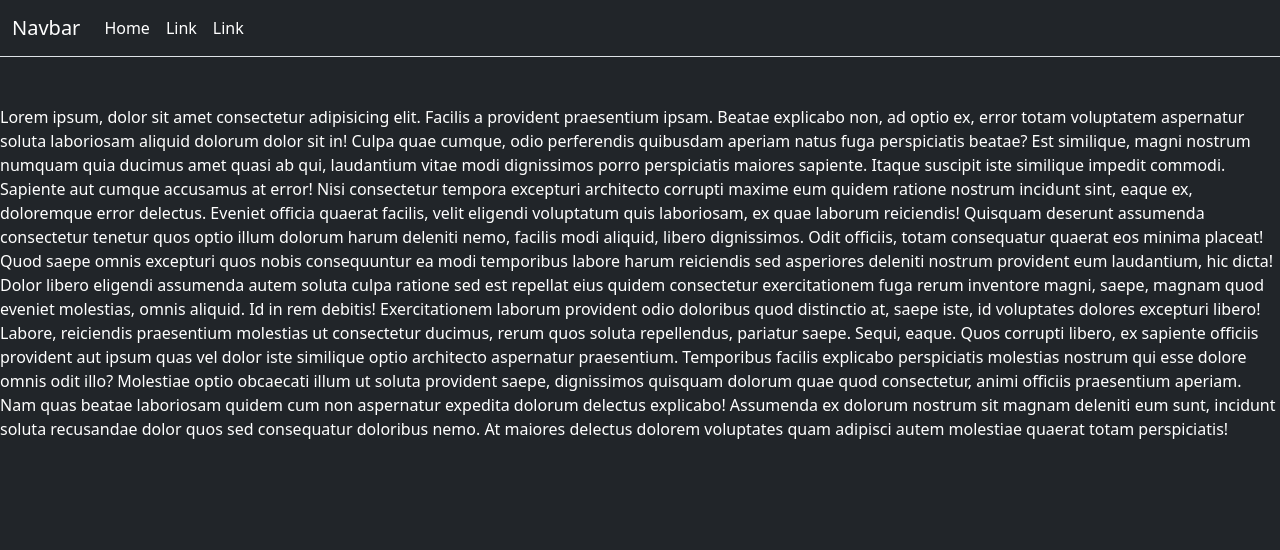
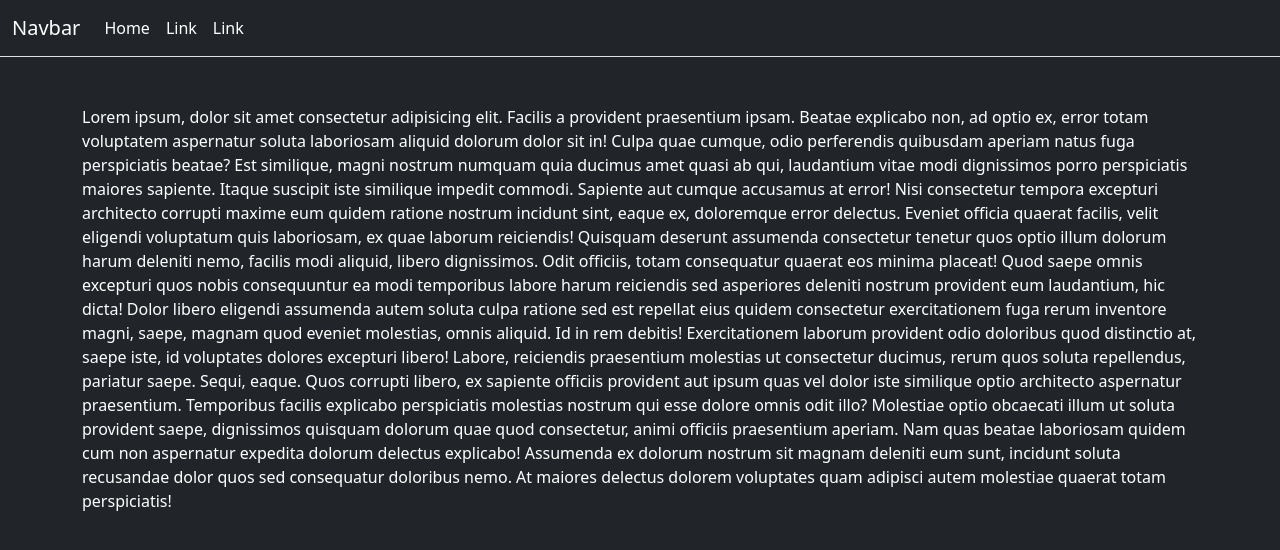
Before and after one commit to fabiogerritferrari/react-router, a React (Vite) app: page /About in a window 1280 px wide. Shown: the top 550 px of the page. Built offline with nearby package versions, Linux system fonts and the light colour scheme.

Commit message:
eliminata la classe container dalla homepage perche' applicata al component "DefaultLayout.jsx"

```diff
--- a/src/components/HomePage.jsx
+++ b/src/components/HomePage.jsx
@@ -1,7 +1,7 @@
 export default function HomePage() {
 
     return (
-        <div className="container">
+        <div>
             <div className="jumbotron bg-success text-success-emphasis mt-5 d-flex justify-content-center align-items-center">
                 <h1 className="text-center fs-1 fw-bold">Benvenuti nel mio store</h1>
             </div>
--- a/src/components/layout/DefaultLayout.jsx
+++ b/src/components/layout/DefaultLayout.jsx
@@ -9,7 +9,7 @@ export default function DefaultLayout() {
             <header>
                 <MainNav />
             </header>
-            <main>
+            <main className="container">
                 <Outlet />
             </main>
         </div>
```
